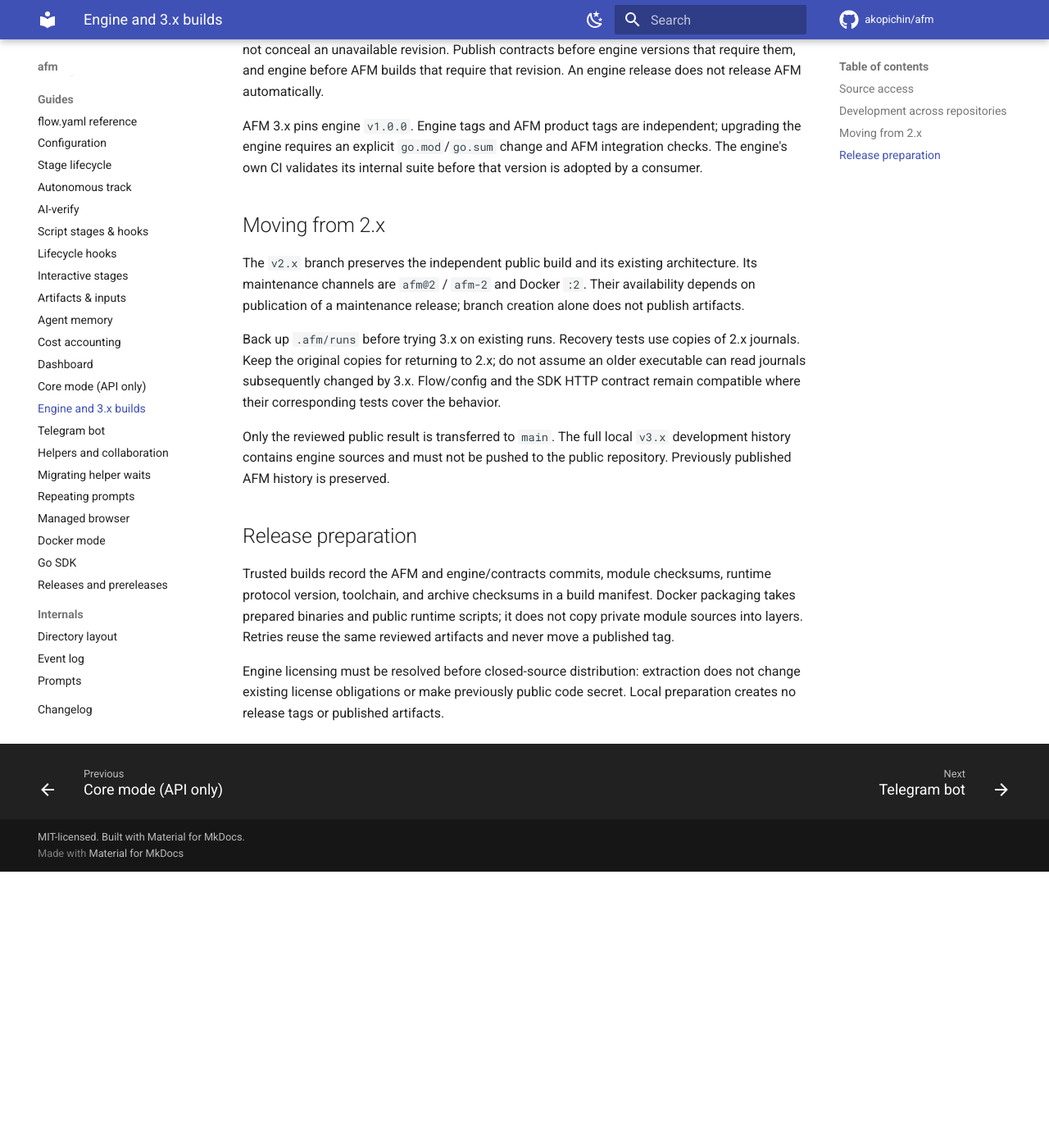
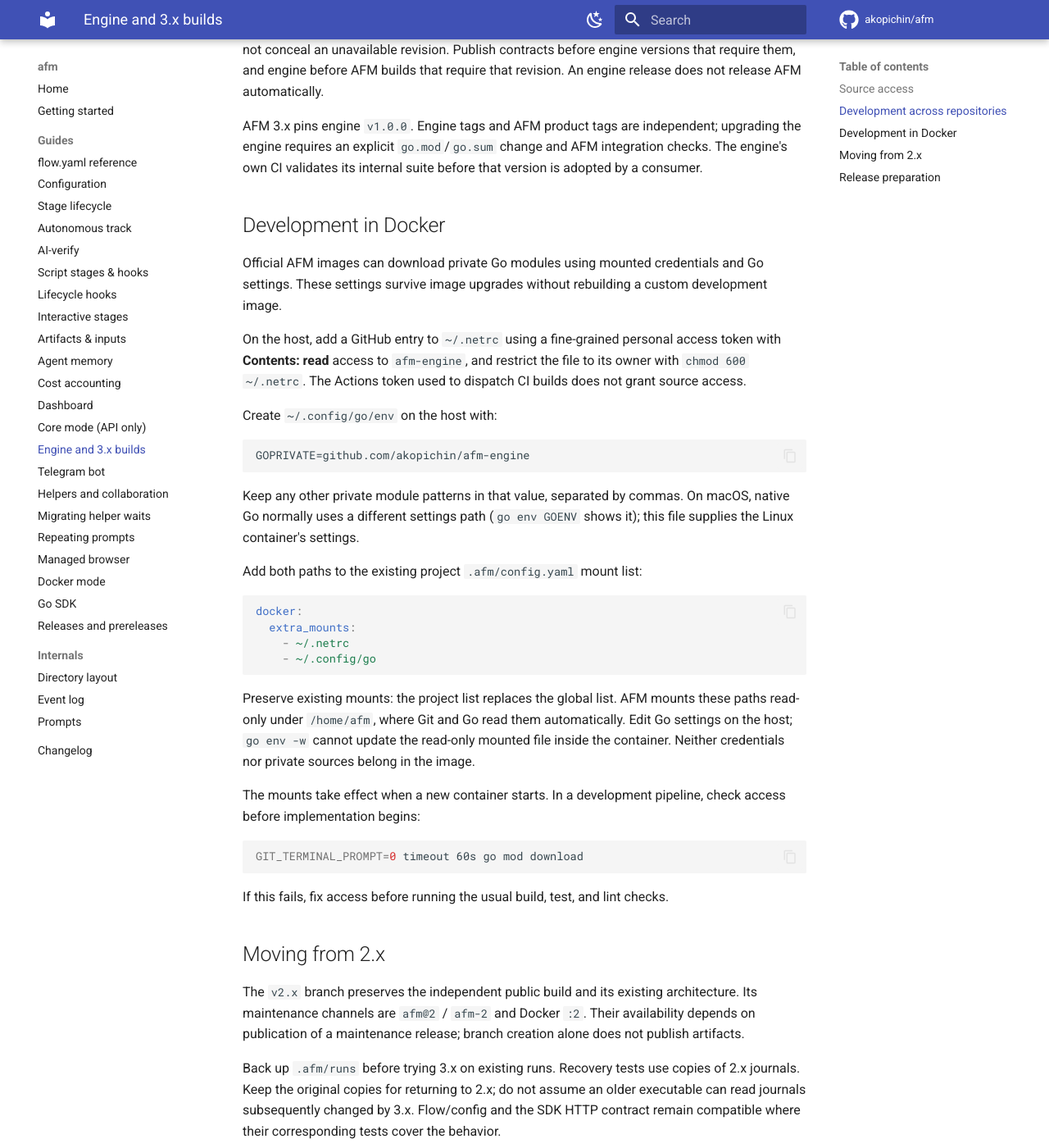
Before and after one commit to akopichin/afm, an MkDocs documentation site: the page built from docs/engine.md, in a window 1280 px wide and 1400 px high, scrolled down 1139 px. Shown: the whole window at 82% size. Built offline with MkDocs 1.6.1 and Material for MkDocs 9.7.7, drawn with Linux system fonts in a browser that asks for light colours; comment, search, counter and statistics services are not loaded; before the commit the page ends 2202 px from its top, so only the background shows below that.

Commit message:
Описать доступ к приватным Go-модулям в релизных контейнерах

````diff
--- a/docs/engine.md
+++ b/docs/engine.md
@@ -56,6 +56,50 @@
 integration checks. The engine's own CI validates its internal suite before
 that version is adopted by a consumer.
 
+## Development in Docker
+
+Official AFM images can download private Go modules using mounted credentials
+and Go settings. These settings survive image upgrades without rebuilding a
+custom development image.
+
+On the host, add a GitHub entry to `~/.netrc` using a fine-grained personal access
+token with **Contents: read** access to `afm-engine`, and restrict the file to its
+owner with `chmod 600 ~/.netrc`. The Actions token used to dispatch CI builds
+does not grant source access.
+
+Create `~/.config/go/env` on the host with:
+
+```text
+GOPRIVATE=github.com/akopichin/afm-engine
+```
+
+Keep any other private module patterns in that value, separated by commas. On
+macOS, native Go normally uses a different settings path (`go env GOENV` shows
+it); this file supplies the Linux container's settings.
+
+Add both paths to the existing project `.afm/config.yaml` mount list:
+
+```yaml
+docker:
+  extra_mounts:
+    - ~/.netrc
+    - ~/.config/go
+```
+
+Preserve existing mounts: the project list replaces the global list. AFM mounts
+these paths read-only under `/home/afm`, where Git and Go read them automatically.
+Edit Go settings on the host; `go env -w` cannot update the read-only mounted file
+inside the container. Neither credentials nor private sources belong in the image.
+
+The mounts take effect when a new container starts. In a development pipeline,
+check access before implementation begins:
+
+```bash
+GIT_TERMINAL_PROMPT=0 timeout 60s go mod download
+```
+
+If this fails, fix access before running the usual build, test, and lint checks.
+
 ## Moving from 2.x
 
 The `v2.x` branch preserves the independent public build and its existing
````
